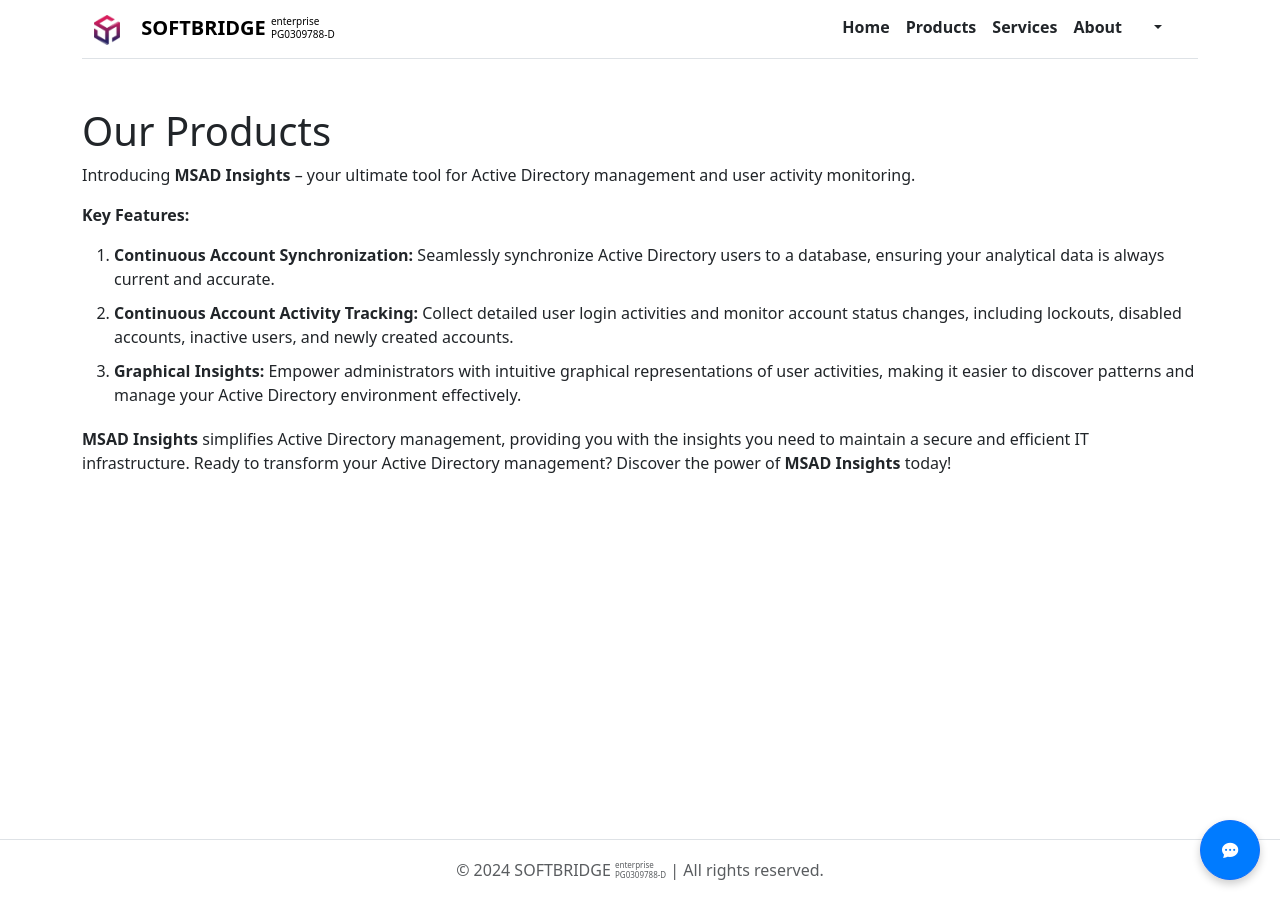
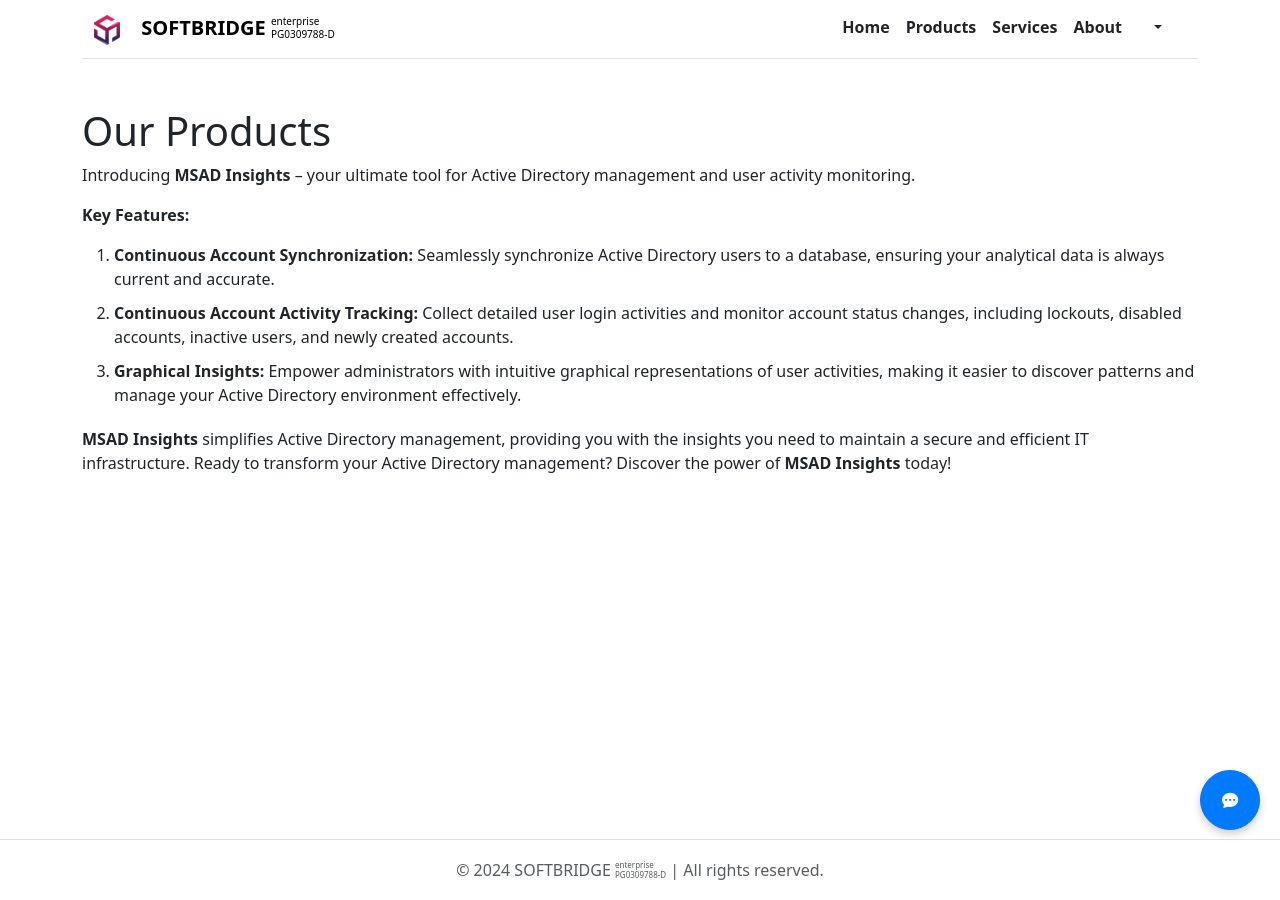
Before and after one commit to mfauziii/softbridge.github.io, a Jekyll site: the page built from products.md, in a window 1280 px wide. Built offline with Jekyll 4.4.1, drawn with Linux system fonts in a browser that asks for light colours; nearby versions of some CDN libraries.

Commit message:
Update cover.css

```diff
--- a/assets/css/cover.css
+++ b/assets/css/cover.css
@@ -39,7 +39,7 @@
 
 .floating-btn {
     position: fixed;
-    bottom: 20px;
+    bottom: 70px;
     right: 20px;
     z-index: 1000;
     border-radius: 50%;
```
